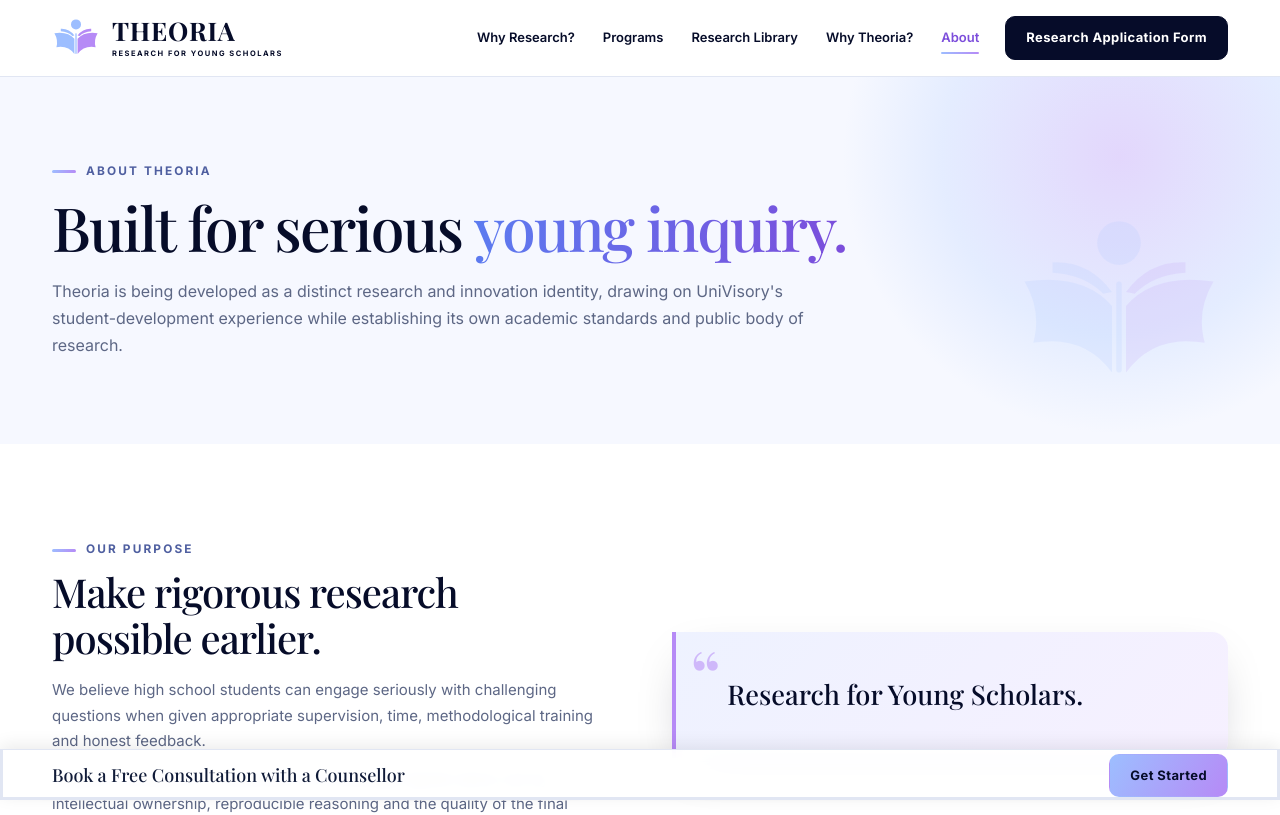
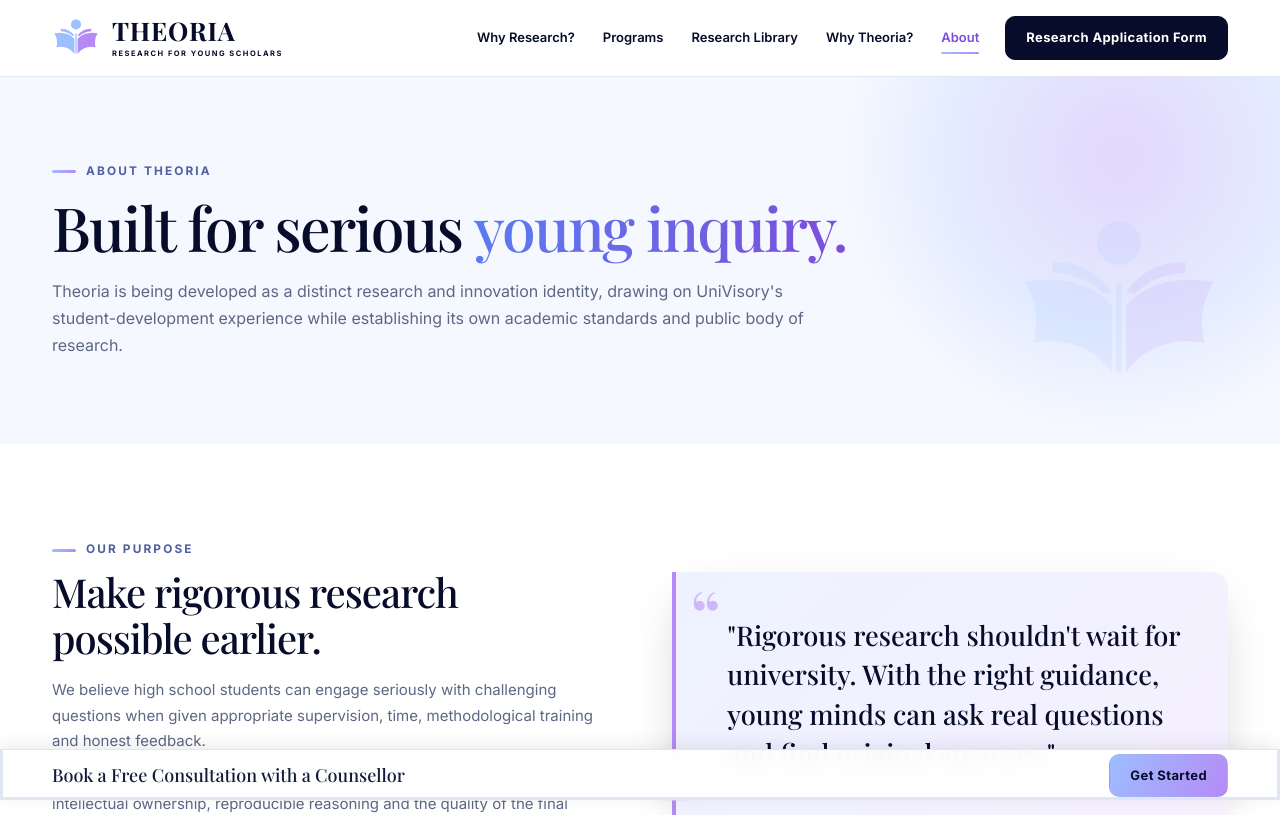
Before and after one commit to anshu762/theoria-website, a React (Vite) app: page /about in a window 1280 px wide. Shown: the top 815 px of the page. Built offline with nearby package versions, Linux system fonts and the light colour scheme.

Commit message:
update: about page quote into it.

```diff
--- a/src/pages/About.jsx
+++ b/src/pages/About.jsx
@@ -20,7 +20,7 @@ export default function About() {
             <p>We believe high school students can engage seriously with challenging questions when given appropriate supervision, time, methodological training and honest feedback.</p>
             <p>Research excellence is measured not by prestige signals alone, but by intellectual ownership, reproducible reasoning and the quality of the final contribution.</p>
           </div>
-          <div className="quote rv" style={d(150)}>Research for Young Scholars.</div>
+          <div className="quote rv" style={d(150)}>"Rigorous research shouldn't wait for university. With the right guidance, young minds can ask real questions and find original answers."</div>
         </div>
       </section>
 
--- a/src/pages/WhyResearch.jsx
+++ b/src/pages/WhyResearch.jsx
@@ -12,6 +12,8 @@ export default function WhyResearch() {
         accent="Into the unknown."
         intro="Research is a practice of asking, testing, building and revising, with intellectual benefits that extend well beyond any university application."
       />
+
+
 
       <section>
         <div className="shell">
```
